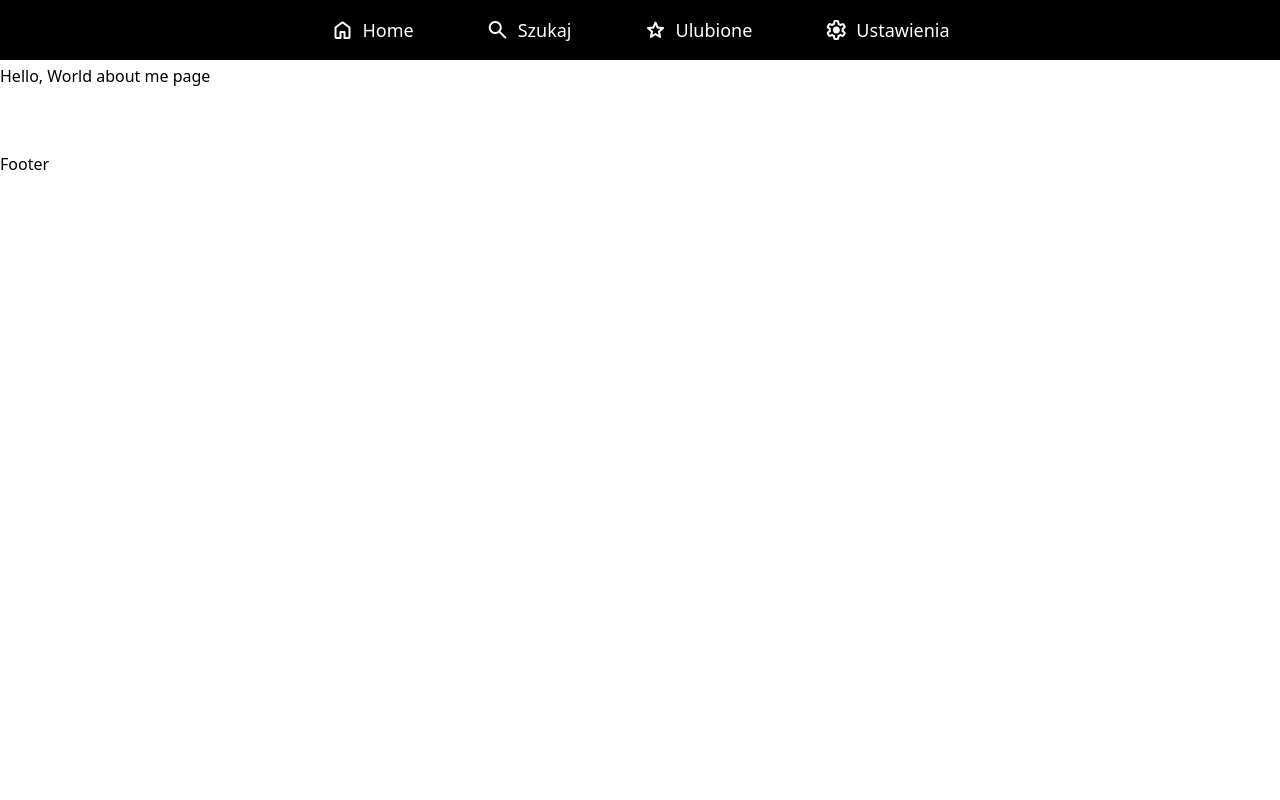
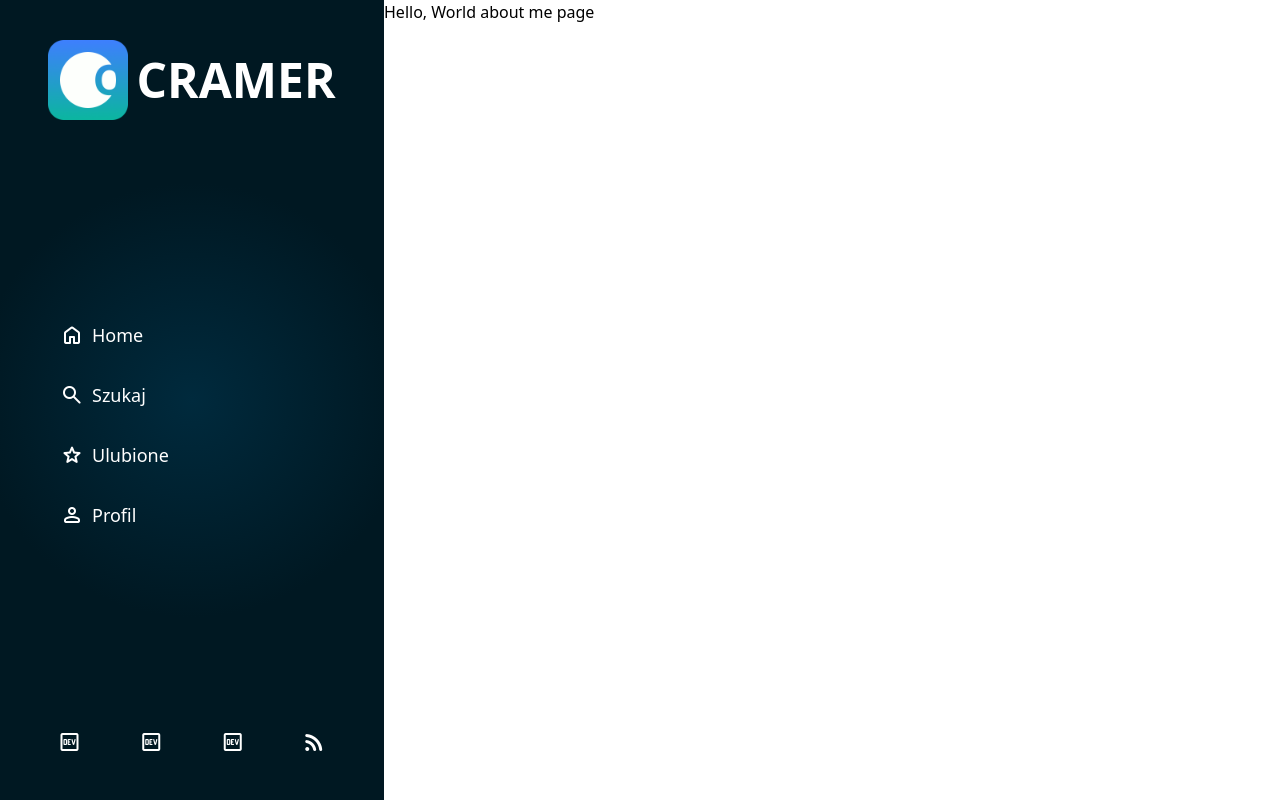
Before and after one commit to CheryX/cramer, a Next.js app: page /about in a window 1280 px wide. Built offline with nearby package versions, Linux system fonts and the light colour scheme.

Commit message:
Moved Navbar on PC

```diff
--- a/components/Header.tsx
+++ b/components/Header.tsx
@@ -6,8 +6,16 @@ import {useTheme} from 'next-themes'
 export default function Header() {
 	const {theme, setTheme} = useTheme()
 	return (
-		<nav className='w-full fixed bottom-0 lg:top-0 h-16 lg:h-14 z-20 '>
-			<ul id="nav" className='flex row justify-around lg:justify-center bg-black text-white px-6'>
+		<nav className='w-full fixed bottom-0 lg:top-0 h-16 lg:min-h-screen lg:w-96 lg:py-10 z-20 nav-bg flex flex-col justify-between'>
+
+			<div className="hidden lg:flex items-center justify-center text-white">
+
+				<img src="favicon.png" alt="Cramer Logo" width={80} />
+				<span className="text-5xl font-black ml-2">CRAMER</span>
+
+			</div>
+
+			<ul id="nav" className='flex lg:flex-col justify-around items-start lg:justify-center text-white px-6'>
 
 				<li>
 					<Link href="/"><a className="nav-item">
@@ -32,12 +40,47 @@ export default function Header() {
 
 				<li>
 					<button onClick={() => setTheme(theme === 'dark' ? 'light' : 'dark')} className="nav-item">
-						<span className="material-symbols-rounded">settings</span>
-						<span className="nav-tooltip">Ustawienia</span>
+						<span className="material-symbols-rounded">person</span>
+						<span className="nav-tooltip">Profil</span>
 					</button>
 				</li>
 
 			</ul>
+
+			<ul className="hidden lg:flex row items-center justify-evenly text-white">
+
+				<li>
+					<Link href="">
+						<a>
+							<span className="material-symbols-rounded">logo_dev</span>
+						</a>
+					</Link>
+				</li>
+				<li>
+					<Link href="">
+						<a target={"_blank"}>
+							<span className="material-symbols-rounded">logo_dev</span>
+						</a>
+					</Link>
+				</li>
+				<li>
+					<Link href="">
+						<a target={"_blank"}>
+							<span className="material-symbols-rounded">logo_dev</span>
+						</a>
+					</Link>
+				</li>
+				<li>
+					<Link href="/feed.xml">
+						<a target={"_blank"}>
+							<span className="material-symbols-rounded">rss_feed</span>
+						</a>
+					</Link>
+				</li>
+
+			</ul>
+
+
 		</nav>
 	);
 }
--- a/components/Layout.tsx
+++ b/components/Layout.tsx
@@ -9,7 +9,7 @@ export default function Layout({ children }: Props) {
 		<>
 			<Header />
 
-			<main className='pb-16 lg:pt-16'>
+			<main className='pb-16 lg:pl-96'>
 				{children}
 			</main>
 
--- a/pages/index.tsx
+++ b/pages/index.tsx
@@ -15,11 +15,11 @@ const Home = ({ posts }: Props) => {
 
 			<Header />
 
-			<main className='pb-16'>
+			<main className='pb-16 lg:pl-96'>
 
 				<section id="landing" className='min-h-fit lg:text-center landing-bg text-white'>
 
-					<div className='px-5 py-10 lg:pb-28 lg:pt-40'>
+					<div className='px-5 py-10 lg:py-28'>
 
 						<h1 className='text-2xl font-black lg:text-5xl'>Tworzymy notatki których i tak nikt nie używa</h1>
 						<p className='lg:text-2xl lg:mt-2'>Lorem ipsum dolor sit, amet consectetur adipisicing elit. Alias, soluta unde! Doloremque sit rem.</p>
--- a/styles/globals.css
+++ b/styles/globals.css
@@ -4,6 +4,11 @@
 
 .landing-bg { @apply bg-landing bg-cover bg-center bg-fixed }
 #landing > div { @apply bg-teal-500/40 backdrop-blur-sm }
+
+.nav-bg {
+    background: rgb(0,42,61);
+    background: radial-gradient(circle, rgba(0,42,61,1) 0%, rgba(0,24,34,1) 49%);
+}
 
 .nav-tooltip {
     @apply ease-linear hidden lg:block ml-2 text-lg
@@ -12,7 +17,3 @@
 .nav-item {
     @apply flex items-center justify-center p-5 lg:p-4 lg:mx-5
 }
-
-.landing-page > nav > ul {
-    @apply lg:bg-slate-800/50
-}
```
Also changed, not shown: 1 other file (tests, documents, lock files or other folders).
